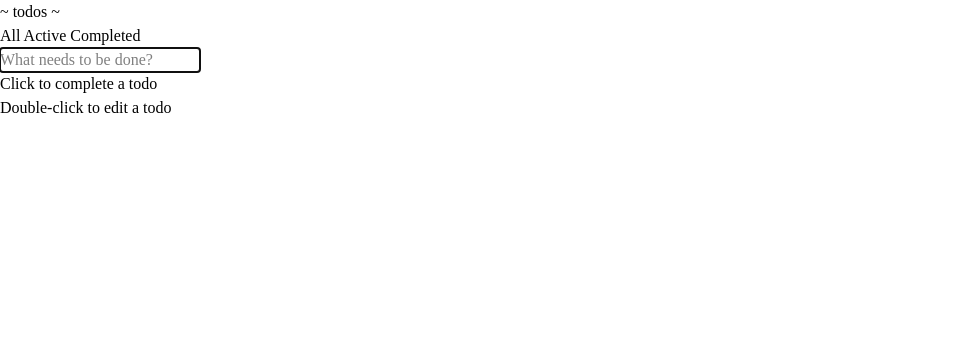
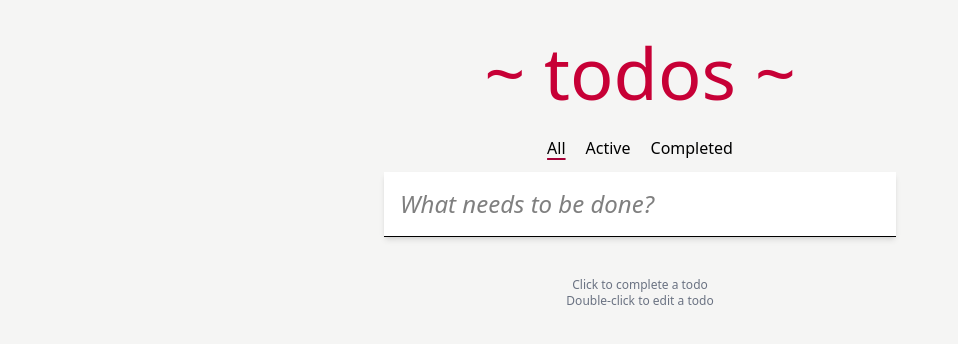
Before and after one commit to c9zA/todoListApp, a website built with Vite: page index.html in a window 1280 px wide. Shown: the whole page, without its empty margins (0-958 px from the left). Built offline with nearby package versions, Linux system fonts and the light colour scheme.

Commit message:
downleaded tailwind

```diff
--- a/index.html
+++ b/index.html
@@ -62,6 +62,4 @@
 	<!-- Scripts here. Don't remove ↓ -->
 	<script type="module" src="/src/main.js"></script>
 </body>
-  <script type="module" src="/src/main.js"></script>
-</body>
 </html>
--- a/package.json
+++ b/package.json
@@ -13,5 +13,9 @@
   "devDependencies": {
     "prettier": "3.6.2",
     "vite": "^7.1.2"
+  },
+  "dependencies": {
+    "@tailwindcss/vite": "^4.1.13",
+    "tailwindcss": "^4.1.13"
   }
 }
```
Also changed, not shown: pnpm-lock.yaml.
